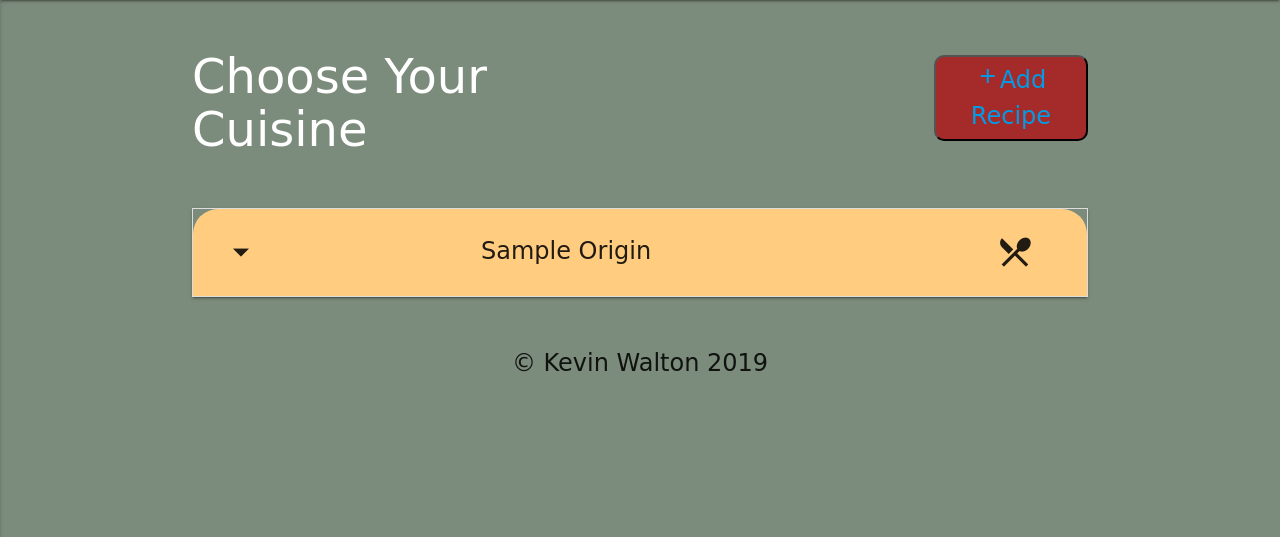
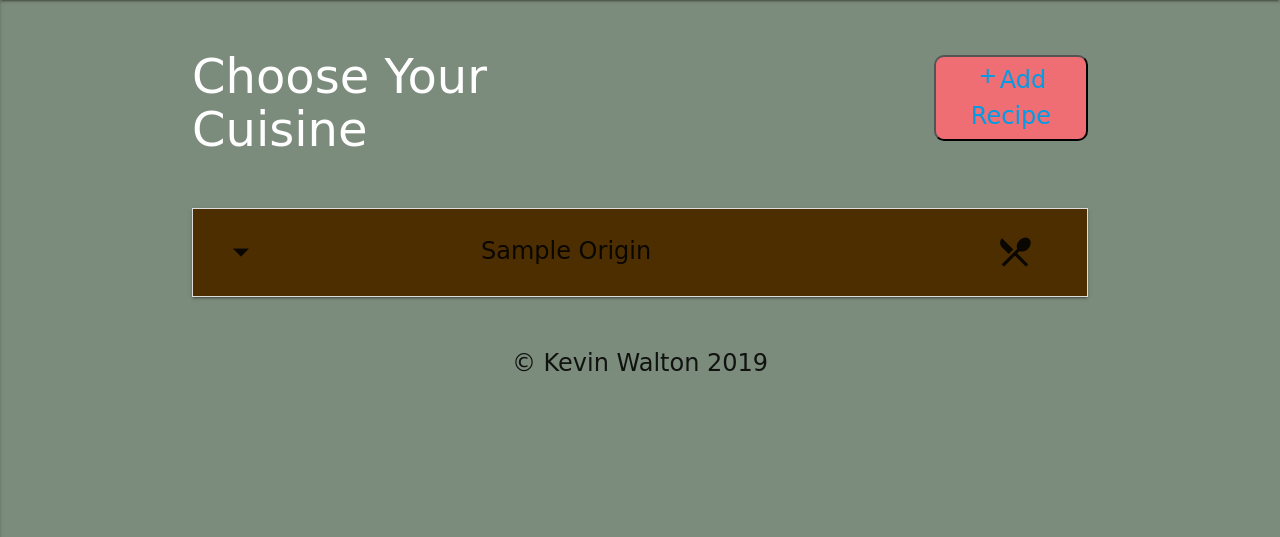
Before and after one commit to Hermeticpoet/Milestone-Project-3, a Flask app: page / in a window 1280 px wide. Shown: the part 64-601 px from the top of the page. Run offline with Flask 2, Linux system fonts and the light colour scheme; a database or web service that is not in the repository returns one stand-in record (values such as "Sample title"); some libraries are stand-ins or nearby versions.

Commit message:
Changed color of add-btn & accordian firs / last children

```diff
--- a/app.py
+++ b/app.py
@@ -81,7 +81,6 @@ def register():
         return redirect(url_for('login'))
     return render_template("register.html", title="Register", form=form)
 
-
 # Login Route
 @app.route("/login", methods=["GET", "POST"])
 def login():
--- a/static/css/style.css
+++ b/static/css/style.css
@@ -76,34 +76,35 @@ h1 {
 }
 
 .add-btn {
-    background-color: brown;
+    background-color: #ee6e73;
     border-radius: 10px;
     padding: 5px;
-    color: #fff !important;
+    color: #fff;
 }
 
 .collapsible-body {
     display: flex;
     flex-direction: column;
     align-content: center;
-    background-color: brown;
+    background-color: #ee6e73;
 }
 
-ul > li > #burger {
-    background-color: #4d2e00 !important;
+#burger {
+    background-color: #4d2e00;
 }
 
-ul > li > #burger:first-of-type {
-    background-color: #ffcc80 !important;
-    border-top-right-radius: 25px !important;
-    border-top-left-radius: 25px !important;
+.collapsible > li:firt-of-type {
+    background-color: #ffcc80;
+    border-top-left-radius: 10px;
+    border-top-right-radius: 10px;
 }
 
-ul > li > #burger:last-of-type {
-    background-color: #ffcc80 !important;
-    border-bottom-right-radius: 25px !important;
-    border-bottom-left-radius: 25px !important;
+.collapsible > li:last-of-type {
+    background-color: #ffcc80;
+    border-bottom-left-radius: 10px;
+    border-bottom-right-radius: 10px;
 }
+
 
 h3 {
     font-size: var(--lg-h3-font);
```
